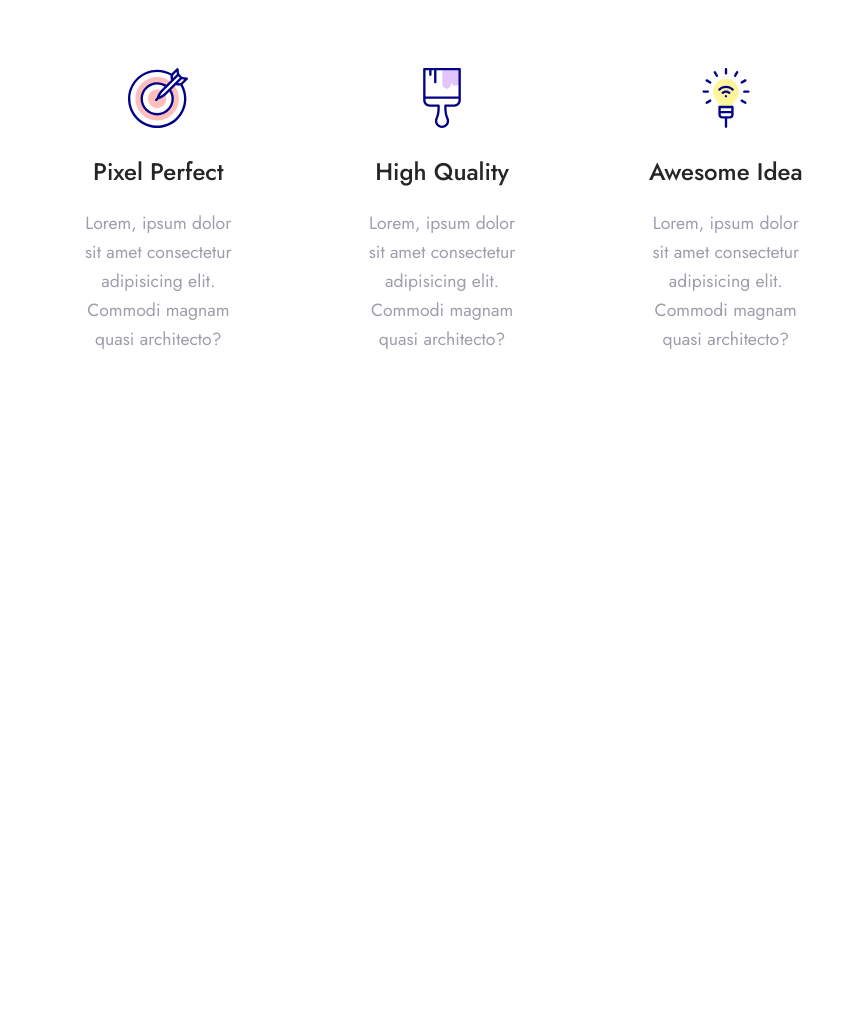
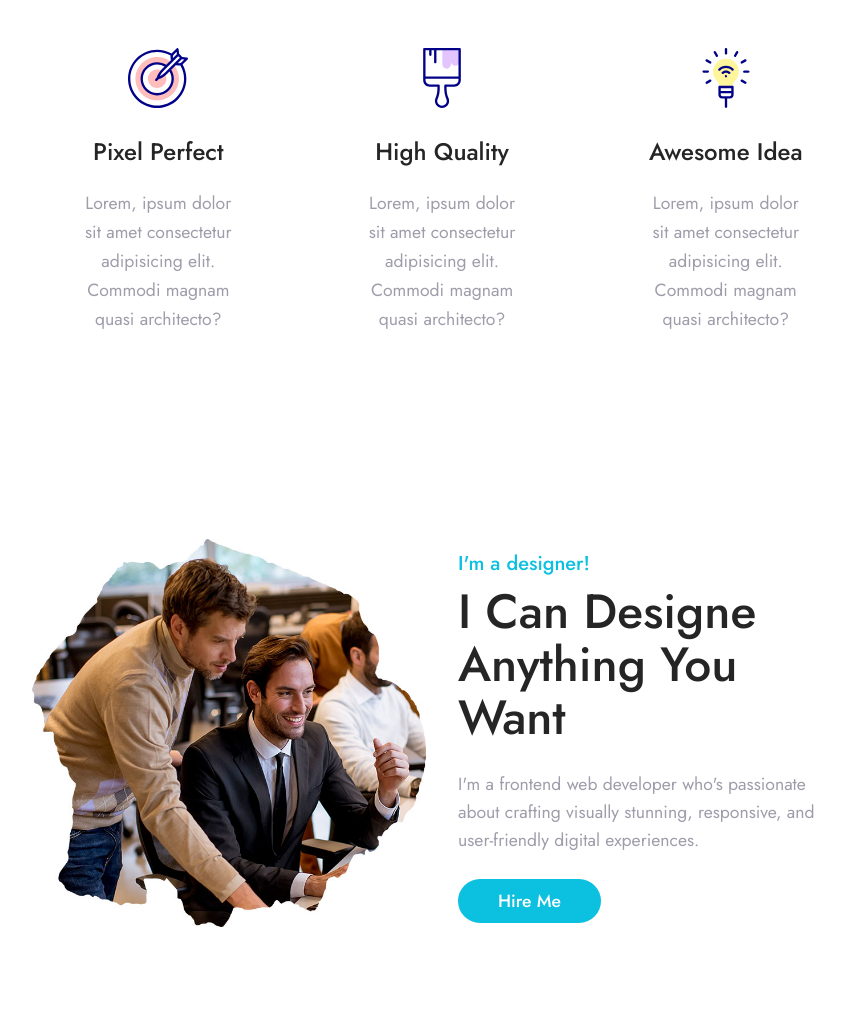
Before and after one commit to leoaristizabal/MyPortfolio, a plain HTML site: page index.html in a window 1280 px wide. Shown: the part 877-1890 px from the top of the page, without its empty margins (198-1043 px from the left). Before the commit the page ends 1376 px from the top, so only its background shows below. Drawn offline with nearby package versions, Linux system fonts and the light colour scheme.

Commit message:
add about section

```diff
--- a/index.html
+++ b/index.html
@@ -41,11 +41,12 @@
             <h3>Hello, I'm</h3>
             <h1>LeoAristizabal</h1>
             <h5>A Creative Designer <span>From Venezuela</span></h5>
-            <p>I'm a frontend web developer who's passionate about crafting visually stunning, responsive, and user-friendly digital experiences.</p>
+            <p>I'm a frontend web developer who's passionate about crafting visually stunning, responsive, and
+                user-friendly digital experiences.</p>
             <p>Let's build something great together!</p>
             <div class="social">
-                <a href="#"><i class='bx bxl-github' ></i></a>
-                <a href="#"><i class='bx bxl-linkedin' ></i></a>
+                <a href="#"><i class='bx bxl-github'></i></a>
+                <a href="#"><i class='bx bxl-linkedin'></i></a>
                 <a href="#"><i class="bx bxl-whatsapp"></i></a>
                 <a href="#"><i class='bx bxl-instagram'></i></a>
             </div>
@@ -85,6 +86,20 @@
         </div>
     </section>
 
+    <!--About-->
+    <section class="about" id="about">
+        <div class="about-img">
+            <img src="img/about.jpg" alt="">
+        </div>
+
+        <div class="about-text">
+            <h3>I'm a designer!</h3>
+            <h2>I Can Designe Anything You Want</h2>
+            <p>I'm a frontend web developer who's passionate about crafting visually stunning, responsive, and user-friendly digital experiences.</p>
+            <a href="#" class="btn">Hire Me</a>
+        </div>
+    </section>
+
     <!--js link-->
     <script type="text/javascript" src="custom.js"></script>
 </body>
--- a/style.css
+++ b/style.css
@@ -1,3 +1,5 @@
+@import url('https://fonts.googleapis.com/css2?family=Caveat:wght@400;500;600;700&display=swap');
+
 * {
     padding: 0;
     margin: 0;
@@ -8,23 +10,23 @@
     scroll-behavior: smooth;
 }
 
-:root{
-    --bg-color:#fff;
-    --text-color:#252525;
+:root {
+    --bg-color: #fff;
+    --text-color: #252525;
     --secound-color: #a09dab;
-    --main-color:#0cc0df;
-    --main-color2:#dfddd8;
+    --main-color: #0cc0df;
+    --main-color2: #dfddd8;
     --big-font: 5rem;
     --h2-font: 3rem;
     --p-font: 1.1rem;
 }
 
-body{
+body {
     background: var(--bg-color);
     color: var(--text-color);
 }
 
-header{
+header {
     position: fixed;
     width: 100%;
     top: 0;
@@ -42,25 +44,25 @@ header{
     max-width: 100%;
     width: 93px;
     height: auto;
-  }
+}
 
-.navlist{
+.navlist {
     display: flex;
-  }
+}
 
-.navlist li{
+.navlist li {
     position: relative;
-  }
+}
 
-.navlist a{
+.navlist a {
     font-size: var(--p-font);
     color: var(--text-color);
     font-weight: 500;
     padding: 10px 27px;
 }
 
-.navlist a::after{
-    content:'';
+.navlist a::after {
+    content: '';
     position: absolute;
     width: 0;
     height: 2px;
@@ -70,11 +72,11 @@ header{
     transition: ease .40s;
 }
 
-.navlist a:hover::after{
+.navlist a:hover::after {
     width: 100%;
 }
 
-#menu-icon{
+#menu-icon {
     font-size: 35px;
     color: var(--text-color);
     z-index: 10001;
@@ -82,11 +84,11 @@ header{
     display: none;
 }
 
-.top-btn{
+.top-btn {
     display: inline-block;
     padding: 9px 30px;
     background: transparent;
-    border: 2px solid var(--main-color);
+    border: 2px solid var(--text-color);
     border-radius: 30px;
     color: var(--text-color);
     letter-spacing: 1px;
@@ -96,18 +98,18 @@ header{
     vertical-align: middle;
 }
 
-.top-btn:hover{
+.top-btn:hover {
     transform: scale(1.1);
     background: var(--main-color);
     border: 2px solid var(--main-color);
     color: var(--bg-color);
 }
 
-section{
-    padding: 100px 18%;
+section {
+    padding: 80px 18%;
 }
 
-.home{
+.home {
     min-height: 100vh;
     height: 100%;
     width: 100%;
@@ -116,38 +118,39 @@ section{
     background-position: center;
     position: relative;
     display: grid;
-    grid-template-columns: repeat(2,1fr);
+    grid-template-columns: repeat(2, 1fr);
     align-items: center;
     grid-gap: 4rem;
 }
 
-.home-img img{
+.home-img img {
     max-width: 130%;
     width: 500px;
-    height:auto;
+    height: auto;
     margin-top: 25px;
     margin-left: -30px;
 }
 
-.home-text h1{
-    margin: 10px 0 20px;
-    font-size: var(--big-font);
+.home-text h1 {
+    font-family: 'Caveat', cursive;
+    margin: 20px 0 20px -38px;
+    font-size: 6rem;
     line-height: 1;
-    font-weight: 500;
+    font-weight: 700;
     white-space: nowrap;
 }
 
-.home-text h5{
+.home-text h5 {
     margin-bottom: 23px;
     font-size: 19px;
     font-weight: 500;
 }
 
-span{
+span {
     color: var(--main-color);
 }
 
-.home-text h3{
+.home-text h3 {
     color: var(--main-color);
     font-size: 20px;
     font-weight: 500;
@@ -162,11 +165,11 @@ span{
     text-align: justify;
 }
 
-.home .social{
+.home .social {
     margin-top: 30px;
 }
 
-.social a{
+.social a {
     width: 35px;
     height: 35px;
     display: inline-flex;
@@ -180,13 +183,13 @@ span{
     border-radius: 50%;
 }
 
-.social a:hover{
+.social a:hover {
     transform: scale(1.1);
     background: var(--main-color);
     transition: .5s;
 }
 
-.home-text .btn{
+.home-text .btn, .about .btn {
     display: inline-block;
     color: var(--bg-color);
     background: var(--main-color);
@@ -199,27 +202,26 @@ span{
     transition: ease .4s;
 }
 
-.btn:hover{
+.btn:hover {
     transform: scale(1.1);
 }
 
-header .bxl-github{
+header .bxl-github {
     padding-right: 6px;
     font-size: 25px;
     font-weight: 500;
     vertical-align: middle;
 }
 
-header.sticky{
+header.sticky {
     background: var(--bg-color);
     padding: 13px 15%;
     box-shadow: 0px 0px 10px rgb(0 0 0 / 10%);
 }
 
-
 /*sub- service */
 
-.items{
+.items {
     display: grid;
     grid-template-columns: repeat(auto-fit, minmax(220px, auto));
     grid-gap: 2rem;
@@ -227,20 +229,20 @@ header.sticky{
     text-align: center;
 }
 
-.sub-box{
+.sub-box {
     padding: 45px 45px 45px 45px;
     transition: ease .50s;
     cursor: pointer;
 }
 
-.sub-img img{
+.sub-img img {
     max-width: 100%;
     width: 60px;
     height: auto;
     margin-bottom: 20px;
 }
 
-.sub-box h3{
+.sub-box h3 {
     margin-bottom: 20px;
     font-size: 24px;
     font-weight: 500;
@@ -252,10 +254,45 @@ header.sticky{
     line-height: 29px;
 }
 
-.sub-box:hover{
+.sub-box:hover {
     background: #fff;
     box-shadow: 18px 0px 87px 0px rgb(10, 15, 70 / 7%);
     border-radius: 15px;
     will-change: transform;
-    transform: perspective(1000px) rotateX(4.80deg) rotateY(10.23deg) scale3d(1.05,1.05,1.05);
+    transform: perspective(1000px) rotateX(4.80deg) rotateY(10.23deg) scale3d(1.05, 1.05, 1.05);
 }
+
+.about{
+    display: grid;
+    grid-template-columns: repeat(2,2fr);
+    align-items: center;
+    grid-gap: 2rem;
+}
+
+.about-img img{
+    max-width: 100%;
+    width: 540px;
+    height: auto;
+
+}
+
+.about-text h2{
+    font-size: var(--h2-font);
+    font-weight: 500;
+    margin: 8px  0px 25px;
+    line-height: 1.1;
+}
+
+.about-text h3{
+    color: var(--main-color);
+    font-size: 20px;
+    font-weight: 500;
+}
+
+.about-text p{
+    max-width: 550px;
+    font-size: var(--p-font);
+    color: var(--secound-color);
+    line-height: 28px;
+    margin-bottom: 25px;
+}
```
